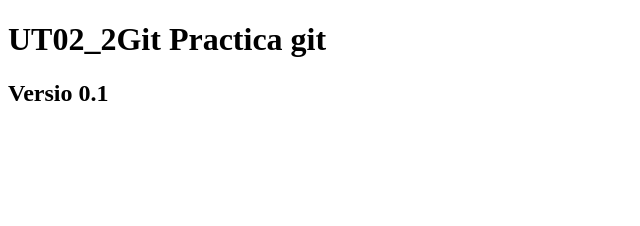
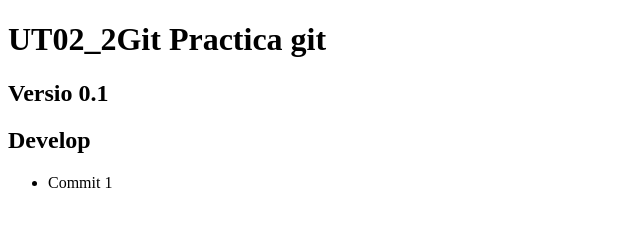
Before and after one commit to jcsprojects/Prueba1, a plain HTML site: page public/index.html in a window 1280 px wide. Shown: the whole page, without its empty margins (0-640 px from the left). Drawn offline with Linux system fonts and the light colour scheme.

Commit message:
Commit 1

```diff
--- a/public/index.html
+++ b/public/index.html
@@ -8,5 +8,9 @@
 <body>
     <h1>UT02_2Git Practica git</h1>
     <h2>Versio 0.1</h2>
+    <h2>Develop</h2>
+    <ul>
+        <li>Commit 1</li>
+    </ul>
 </body>
 </html>
```
